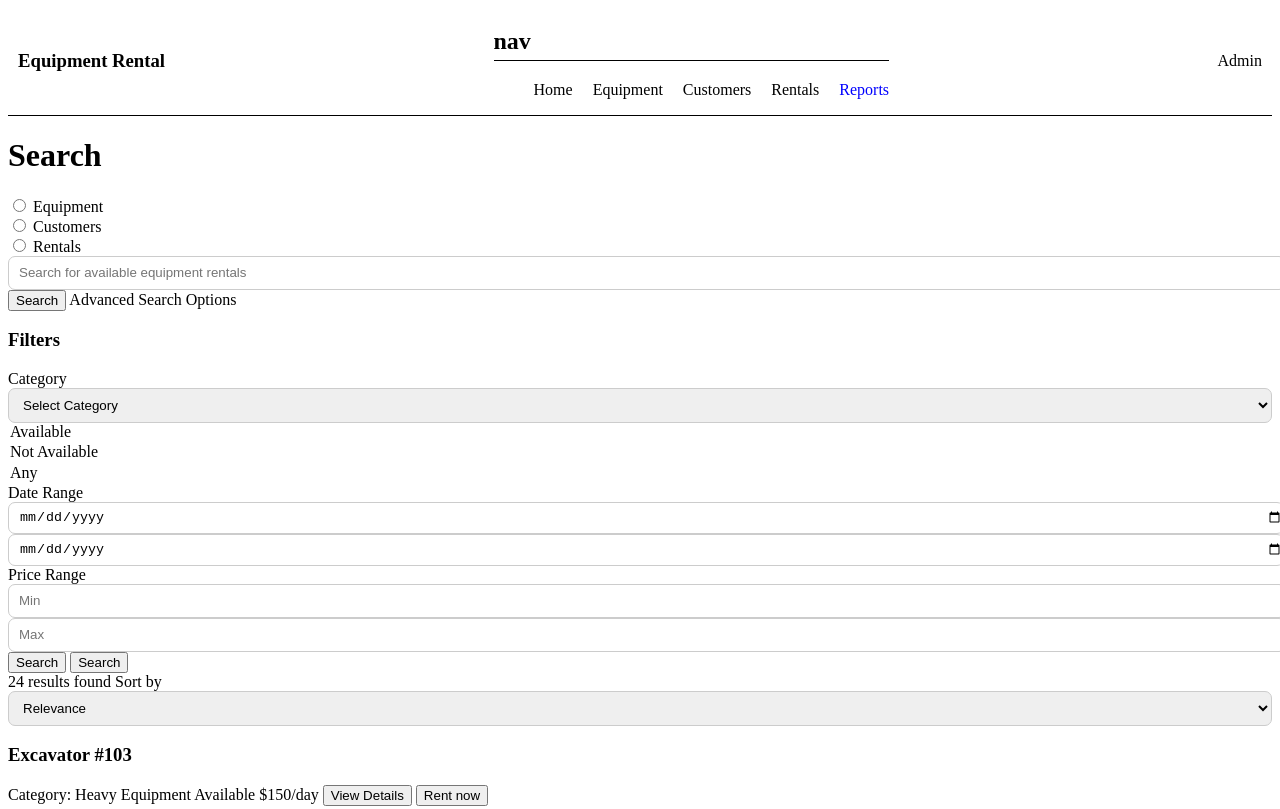
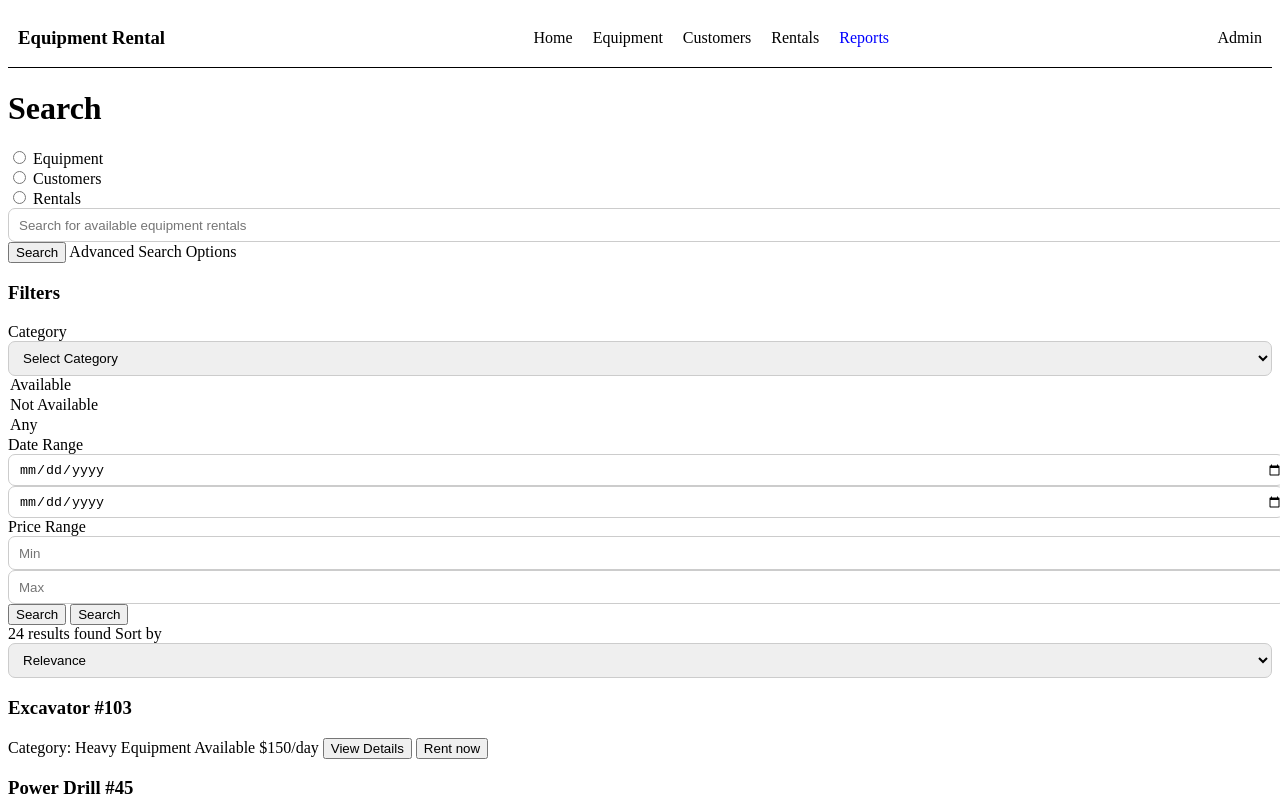
Before and after one commit to AstrumIgnis/CPSY200-Final, a plain HTML site: page search.html in a window 1280 px wide. Shown: the top 809 px of the page. Drawn offline with Linux system fonts and the light colour scheme; files that its build step writes are made by us from their sources.

Commit message:
Update search.html

```diff
--- a/search.html
+++ b/search.html
@@ -13,7 +13,6 @@
         <div>
             <h3>Equipment Rental</h3>
             <nav>
-                <h2 class="hidden">nav</h2>
                 <ul>
                     <li><a href="./index.html">Home</a></li>
                     <li><a href="./equipment.html">Equipment</a></li>
```
